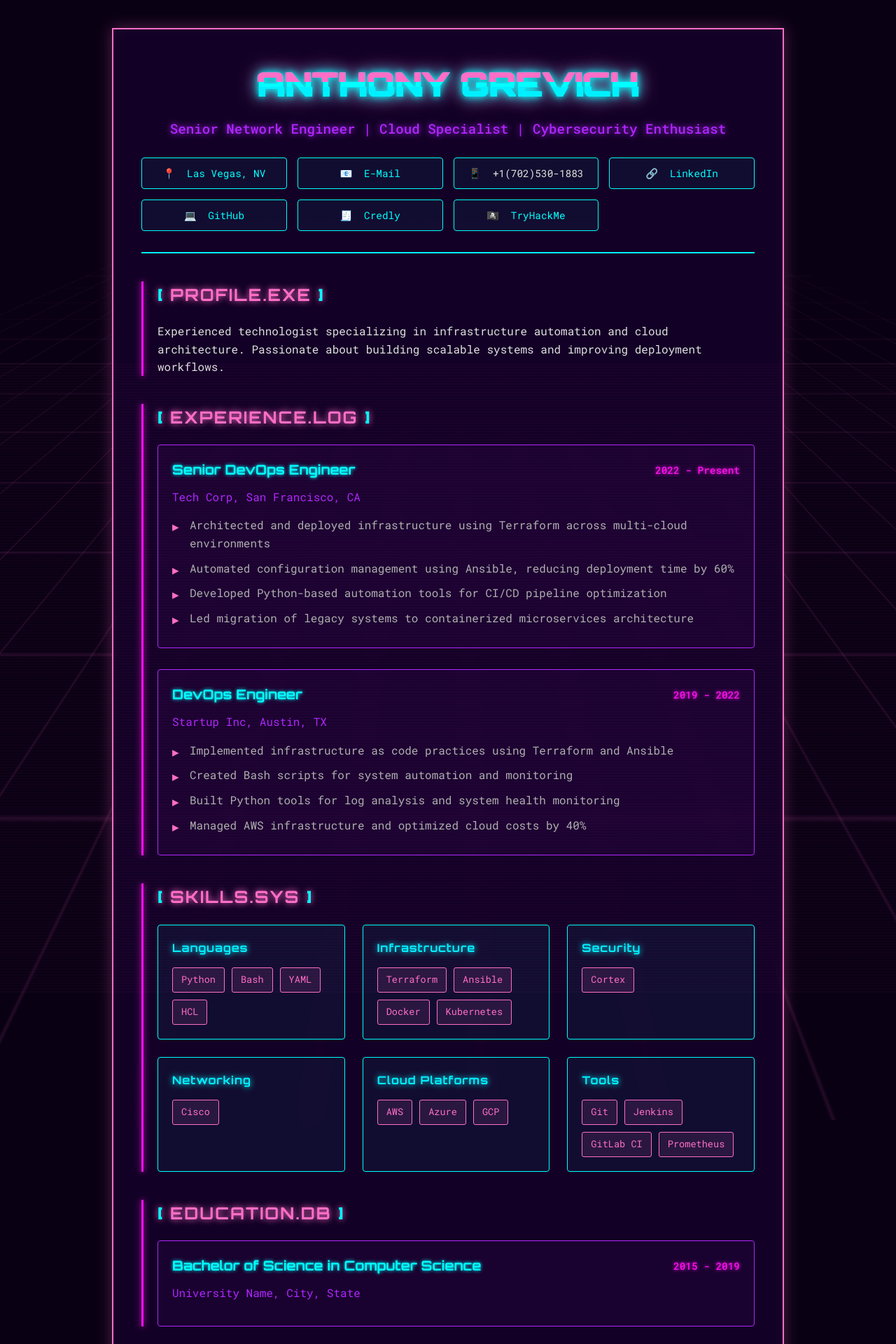
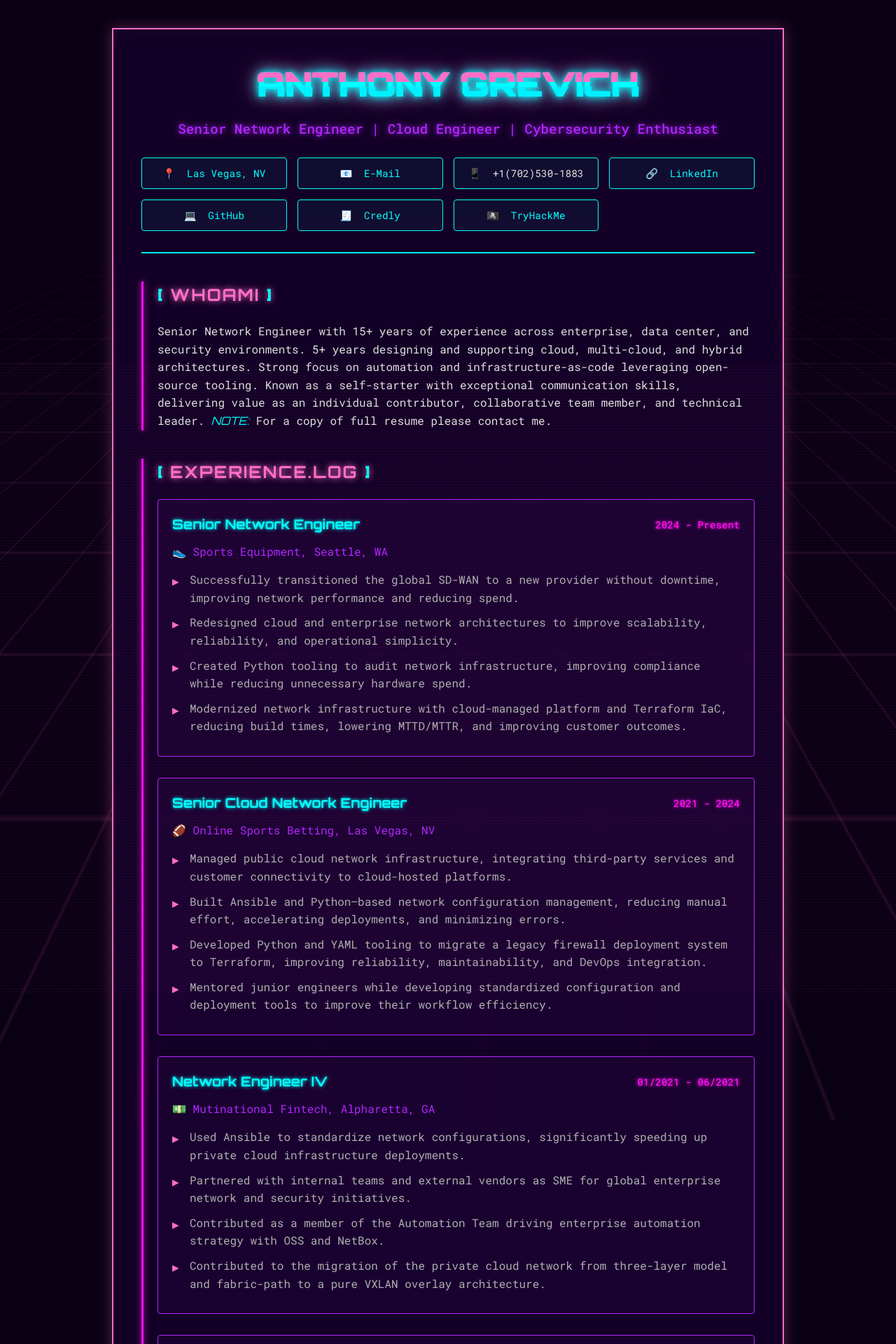
Before and after one commit to fastfabric/fastfabric.github.io, a Jekyll site: the page built from index.html, in a window 1280 px wide. Shown: the top 1920 px of the page at 70% size. Built offline with Jekyll 4.4.1, drawn with Linux system fonts in a browser that asks for light colours; some of the changed text lies outside the part shown.

Commit message:
Update/add experience section (#2)
* Updated Experience and Other Items

* Cleaned Up Experience Wording

---------

Co-authored-by: plink0 <plink013@proton.me>

```diff
--- a/_config.yml
+++ b/_config.yml
@@ -9,7 +9,7 @@ url: "" # the base hostname & protocol for your site
 
 # Personal info
 name: "ANTHONY GREVICH"
-tagline: "Senior Network Engineer | Cloud Specialist | Cybersecurity Enthusiast"
+tagline: "Senior Network Engineer | Cloud Engineer | Cybersecurity Enthusiast"
 location: "maps.app.goo.gl/XupTmAWTv1jW6Wk19"
 phone: "+1(702)530-1883"
 website: "fastfabric.github.io"
--- a/assets/css/style.css
+++ b/assets/css/style.css
@@ -193,6 +193,11 @@ body {
   text-shadow: 0 0 10px var(--neon-purple);
   margin-bottom: 20px;
   font-weight: 500;
+}
+
+.note {
+  font-family: 'Orbitron', sans-serif;
+  color: var(--electric-cyan);
 }
 
 /* Contact Grid */
--- a/index.html
+++ b/index.html
@@ -45,9 +45,15 @@ title: Resume
 
   <!-- Summary Section -->
   <section class="cyber-section">
-    <h2 class="section-title"><span class="bracket">[</span> PROFILE.EXE <span class="bracket">]</span></h2>
+    <h2 class="section-title"><span class="bracket">[</span> WHOAMI <span class="bracket">]</span></h2>
     <div class="section-content">
-      <p>Experienced technologist specializing in infrastructure automation and cloud architecture. Passionate about building scalable systems and improving deployment workflows.</p>
+      <p>
+         Senior Network Engineer with 15+ years of experience across enterprise, data center, and security environments.
+         5+ years designing and supporting cloud, multi-cloud, and hybrid architectures. Strong focus on automation
+         and infrastructure-as-code leveraging open-source tooling. Known as a self-starter with exceptional communication skills,
+         delivering value as an individual contributor, collaborative team member, and technical leader.
+         <em class="note">NOTE:</em> For a copy of full resume please contact me.
+      </p>
     </div>
   </section>
 
@@ -58,29 +64,57 @@ title: Resume
 
       <div class="experience-item">
         <div class="item-header">
-          <h3 class="item-title">Senior DevOps Engineer</h3>
-          <span class="item-date">2022 - Present</span>
+          <h3 class="item-title">Senior Network Engineer</h3>
+          <span class="item-date">2024 - Present</span>
         </div>
-        <p class="item-company">Tech Corp, San Francisco, CA</p>
+        <p class="item-company">👟 Sports Equipment, Seattle, WA</p>
         <ul class="cyber-list">
-          <li>Architected and deployed infrastructure using Terraform across multi-cloud environments</li>
-          <li>Automated configuration management using Ansible, reducing deployment time by 60%</li>
-          <li>Developed Python-based automation tools for CI/CD pipeline optimization</li>
-          <li>Led migration of legacy systems to containerized microservices architecture</li>
+          <li>Successfully transitioned the global SD-WAN to a new provider without downtime, improving network performance and reducing spend.</li>
+          <li>Redesigned cloud and enterprise network architectures to improve scalability, reliability, and operational simplicity.</li>
+          <li>Created Python tooling to audit network infrastructure, improving compliance while reducing unnecessary hardware spend.</li>
+          <li>Modernized network infrastructure with cloud-managed platform and Terraform IaC, reducing build times, lowering MTTD/MTTR, and improving customer outcomes.</li>
         </ul>
       </div>
 
       <div class="experience-item">
         <div class="item-header">
-          <h3 class="item-title">DevOps Engineer</h3>
-          <span class="item-date">2019 - 2022</span>
+          <h3 class="item-title">Senior Cloud Network Engineer</h3>
+          <span class="item-date">2021 - 2024</span>
         </div>
-        <p class="item-company">Startup Inc, Austin, TX</p>
+        <p class="item-company">🏈 Online Sports Betting, Las Vegas, NV</p>
         <ul class="cyber-list">
-          <li>Implemented infrastructure as code practices using Terraform and Ansible</li>
-          <li>Created Bash scripts for system automation and monitoring</li>
-          <li>Built Python tools for log analysis and system health monitoring</li>
-          <li>Managed AWS infrastructure and optimized cloud costs by 40%</li>
+          <li>Managed public cloud network infrastructure, integrating third-party services and customer connectivity to cloud-hosted platforms.</li>
+          <li>Built Ansible and Python–based network configuration management, reducing manual effort, accelerating deployments, and minimizing errors.</li>
+          <li>Developed Python and YAML tooling to migrate a legacy firewall deployment system to Terraform, improving reliability, maintainability, and DevOps integration.</li>
+          <li>Mentored junior engineers while developing standardized configuration and deployment tools to improve their workflow efficiency.</li>
+        </ul>
+      </div>
+
+      <div class="experience-item">
+        <div class="item-header">
+          <h3 class="item-title">Network Engineer IV</h3>
+          <span class="item-date">01/2021 - 06/2021</span>
+        </div>
+        <p class="item-company">💵 Mutinational Fintech, Alpharetta, GA</p>
+        <ul class="cyber-list">
+          <li>Used Ansible to standardize network configurations, significantly speeding up private cloud infrastructure deployments.</li>
+          <li>Partnered with internal teams and external vendors as SME for global enterprise network and security initiatives.</li>
+          <li>Contributed as a member of the Automation Team driving enterprise automation strategy with OSS and NetBox.</li>
+          <li>Contributed to the migration of the private cloud network from three-layer model and fabric-path to a pure VXLAN overlay architecture.</li>
+        </ul>
+      </div>
+
+      <div class="experience-item">
+        <div class="item-header">
+          <h3 class="item-title">Network Engineer / Cloud Engineer</h3>
+          <span class="item-date">2018 - 2021</span>
+        </div>
+        <p class="item-company">☁️ Private Cloud Platform, Sunnyvale, CA</p>
+        <ul class="cyber-list">
+          <li>Architected and delivered an IPv6-enabled development network within one week, integrated with the existing IPv4 environment using native IPv6 and open-source technologies to enable SaaS IPv6 functionality.</li>
+          <li>Migrated virtual cloud routers to an OSS platform, eliminating licensing costs, achieving 10 Gbps line-rate forwarding, and initiating SR-IOV integration for our SaaS product.</li>
+          <li>Helped achieve PCI compliance for our SaaS platform by enforcing security requirements across hybrid infrastructure.</li>
+          <li>Administered BMaaS networking, cloud DX peerings, and hypervisor security for the production environment.</li>
         </ul>
       </div>
 
@@ -89,7 +123,7 @@ title: Resume
 
   <!-- Skills Section -->
   <section class="cyber-section">
-    <h2 class="section-title"><span class="bracket">[</span> SKILLS.SYS <span class="bracket">]</span></h2>
+    <h2 class="section-title"><span class="bracket">[</span> SKILLS.DB <span class="bracket">]</span></h2>
     <div class="section-content">
       <div class="skills-grid">
         <div class="skill-category">
@@ -99,6 +133,8 @@ title: Resume
             <span class="skill-tag">Bash</span>
             <span class="skill-tag">YAML</span>
             <span class="skill-tag">HCL</span>
+            <span class="skill-tag">JSON</span>
+            <span class="skill-tag">Jinja2</span>
           </div>
         </div>
 
@@ -109,6 +145,9 @@ title: Resume
             <span class="skill-tag">Ansible</span>
             <span class="skill-tag">Docker</span>
             <span class="skill-tag">Kubernetes</span>
+            <span class="skill-tag">Vagrant</span>
+            <span class="skill-tag">Saltstack</span>
+            <span class="skill-tag">Pulumi</span>
           </div>
         </div>
 
@@ -116,6 +155,11 @@ title: Resume
           <h4>Security</h4>
           <div class="skill-tags">
             <span class="skill-tag">Cortex</span>
+            <span class="skill-tag">Shodan</span>
+            <span class="skill-tag">Panorama</span>
+            <span class="skill-tag">JumpCloud</span>
+            <span class="skill-tag">ExtraHop</span>
+            <span class="skill-tag">Splunk</span>
           </div>
         </div>
 
@@ -123,6 +167,16 @@ title: Resume
           <h4>Networking</h4>
           <div class="skill-tags">
             <span class="skill-tag">Cisco</span>
+            <span class="skill-tag">Juniper</span>
+            <span class="skill-tag">Ubiquiti</span>
+            <span class="skill-tag">Arista</span>
+            <span class="skill-tag">Meraki</span>
+            <span class="skill-tag">Velocloud</span>
+            <span class="skill-tag">VyOS</span>
+            <span class="skill-tag">Palo Alto</span>
+            <span class="skill-tag">Cradlepoint</span>
+            <span class="skill-tag">Fortinet</span>
+            <span class="skill-tag">F5</span>
           </div>
         </div>
 
@@ -131,7 +185,7 @@ title: Resume
           <div class="skill-tags">
             <span class="skill-tag">AWS</span>
             <span class="skill-tag">Azure</span>
-            <span class="skill-tag">GCP</span>
+            <span class="skill-tag">Openstack</span>
           </div>
         </div>
 
@@ -139,16 +193,19 @@ title: Resume
           <h4>Tools</h4>
           <div class="skill-tags">
             <span class="skill-tag">Git</span>
-            <span class="skill-tag">Jenkins</span>
-            <span class="skill-tag">GitLab CI</span>
             <span class="skill-tag">Prometheus</span>
+            <span class="skill-tag">Solarwinds</span>
+            <span class="skill-tag">Grafana</span>
+            <span class="skill-tag">Infoblox</span>
+            <span class="skill-tag">LibreNMS</span>
+            <span class="skill-tag">Observium</span>
           </div>
         </div>
       </div>
     </div>
   </section>
 
-  <!-- Education Section -->
+  <!-- Education Section
   <section class="cyber-section">
     <h2 class="section-title"><span class="bracket">[</span> EDUCATION.DB <span class="bracket">]</span></h2>
     <div class="section-content">
@@ -173,5 +231,6 @@ title: Resume
       </div>
     </div>
   </section>
+  -->
 
 </div>
```
Also changed, not shown: other parts of index.html (+2 -1 lines).
